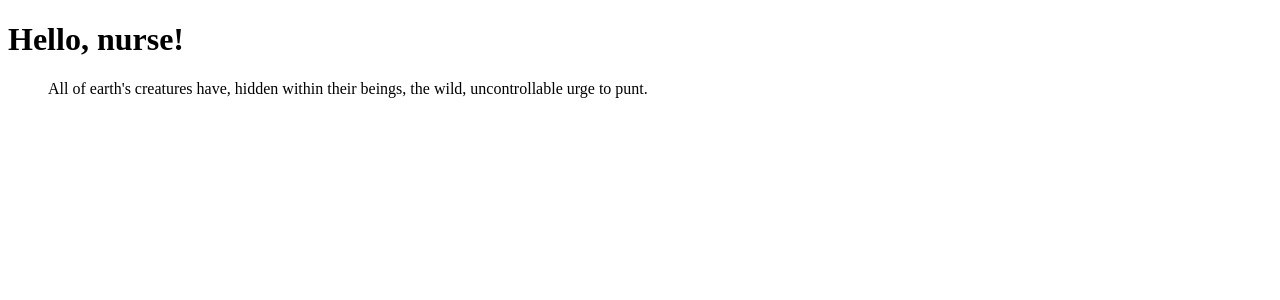
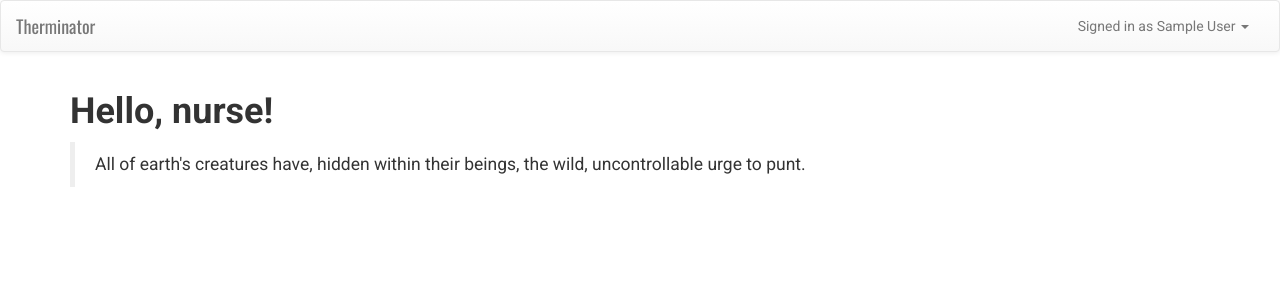
Before and after one commit to jparker/therminator_server, a Flask app: page / in a window 1280 px wide. Shown: the top 300 px of the page. Run offline with Flask 2, Linux system fonts and the light colour scheme; the visitor is signed in with stand-in values (Sample User, id 1); data comes from the database, SQL or seed files in the repository; some libraries are stand-ins or nearby versions.

Commit message:
restart tests from scratch, sign in and sign out views

```diff
--- a/therminator/__init__.py
+++ b/therminator/__init__.py
@@ -15,4 +15,4 @@ bcrypt = Bcrypt(app)
 login_manager = LoginManager()
 login_manager.init_app(app)
 
-import therminator.views, therminator.api.views
+import therminator.views
--- a/therminator/models.py
+++ b/therminator/models.py
@@ -24,6 +24,15 @@ class User(db.Model, UserMixin):
     def __repr__(self):
         return '<User id={} email={}>'.format(self.id, self.email)
 
+    def is_correct_password(self, plaintext):
+        return bcrypt.check_password_hash(self.password, plaintext)
+
+    @validates('name')
+    def validates_name(self, key, value):
+        if not value:
+            raise ValueError("name can't be blank")
+        return value
+
     @validates('password')
     def validates_password(self, key, value):
         return bcrypt.generate_password_hash(
--- /dev/null
+++ b/therminator/static/base.css
@@ -0,0 +1,17 @@
+@import url('https://fonts.googleapis.com/css?family=Oswald|Roboto:400,700');
+
+body {
+  font-family: Roboto, "Helvetica Neue", Helvetica, Arial, sans-serif;
+}
+
+h1, h2, h3 {
+  font-weight: bold;
+}
+
+h1 small, h2 small, h3 small {
+  font-family: Oswald, "Helvetica Neue", Helvetica, Arial, sans-serif;
+}
+
+.btn, .control-label, .navbar-brand {
+  font-family: Oswald, "Helvetica Neue", Helvetica, Arial, sans-serif;
+}
--- /dev/null
+++ b/therminator/templates/base.html
@@ -0,0 +1,91 @@
+<!DOCTYPE html>
+<html lang="en">
+  <head>
+    <title>
+      Therminator
+      {% if self.title() %}/ {% block title %}{% endblock %}{% endif %}
+    </title>
+    <meta charset="utf-8">
+    <meta name="viewport" content="width=device-width, initial-scale=1 shrink-to-fit=no">
+    <link rel="stylesheet"
+          href="https://maxcdn.bootstrapcdn.com/bootstrap/3.3.7/css/bootstrap.min.css"
+          integrity="sha384-BVYiiSIFeK1dGmJRAkycuHAHRg32OmUcww7on3RYdg4Va+PmSTsz/K68vbdEjh4u"
+          crossorigin="anonymous">
+    <link rel="stylesheet"
+          href="https://maxcdn.bootstrapcdn.com/bootstrap/3.3.7/css/bootstrap-theme.min.css"
+          integrity="sha384-rHyoN1iRsVXV4nD0JutlnGaslCJuC7uwjduW9SVrLvRYooPp2bWYgmgJQIXwl/Sp"
+          crossorigin="anonymous">
+    <link rel="stylesheet" href="{{ url_for('static', filename='base.css') }}">
+  </head>
+  <body>
+    <nav class="navbar navbar-default">
+      <div class="container-fluid">
+        <div class="navbar-header">
+          <button type="button" class="navbar-toggle collapsed" data-toggle="collapse" data-target="navbar-collapse" aria-expanded="false">
+            <span class="sr-only">Toggle navigation</span>
+            <span class="icon-bar"></span>
+            <span class="icon-bar"></span>
+            <span class="icon-bar"></span>
+          </button>
+          <a class="navbar-brand" href="/">Therminator</a>
+        </div>
+        <div class="collapse navbar-collapse" id="navbar-collapse">
+          {% if current_user.is_authenticated %}
+            <ul class="nav navbar-nav navbar-right">
+              <li>
+                <a href="#" data-toggle="dropdown">
+                  Signed in as {{ current_user.name }}
+                  <span class="caret"></span>
+                </a>
+                <ul class="dropdown-menu">
+                  <li>
+                    <a href="{{ url_for('sign_out') }}">
+                      <span class="glyphicon glyphicon-log-out" aria-hidden="true"></span>
+                      Sign out
+                    </a>
+                  </li>
+                </ul>
+              </li>
+            </ul>
+          {% else %}
+            <p class="navbar-text navbar-right">
+            <a class="navbar-link" href="{{ url_for('sign_in') }}">Sign in</a>.
+            </p>
+          {% endif %}
+        </div>
+      </div>
+    </nav>
+    <div class="container">
+      {% with messages = get_flashed_messages(with_categories=True) %}
+        {% for category, msg in messages %}
+          <div class="alert alert-{{ category }} alert-dismissable" role="alert">
+            <button type="button" class="close" data-dismiss="alert" aria-label="close">
+              <span class="glyphicon glyphicon-remove" aria-hidden="true"> </span>
+              <span class="sr-only">Dismiss</span>
+            </button>
+            {% if category == 'success' %}
+              <span class="glyphicon glyphicon-ok" aria-hidden="true"></span>
+            {% elif category == 'danger' %}
+              <span class="glyphicon glyphicon-exclamation-sign" aria-hidden="true"></span>
+            {% else %}
+              <span class="glyphicon glyphicon-info-sign" aria-hidden="true"></span>
+            {% endif %}
+            {{ msg }}
+          </div>
+        {% endfor %}
+      {% endwith %}
+
+      {% block content %}{% endblock %}
+
+    </div>
+    <script src="https://code.jquery.com/jquery-3.1.1.slim.min.js"
+            integrity="sha384-A7FZj7v+d/sdmMqp/nOQwliLvUsJfDHW+k9Omg/a/EheAdgtzNs3hpfag6Ed950n"
+            crossorigin="anonymous">
+    </script>
+    <script src="https://maxcdn.bootstrapcdn.com/bootstrap/3.3.7/js/bootstrap.min.js"
+            integrity="sha384-Tc5IQib027qvyjSMfHjOMaLkfuWVxZxUPnCJA7l2mCWNIpG9mGCD8wGNIcPD7Txa"
+            crossorigin="anonymous">
+    </script>
+    <script src="https://use.fontawesome.com/0023b647d4.js"></script>
+  </body>
+</html>
--- a/therminator/templates/hello.html
+++ b/therminator/templates/hello.html
@@ -1,14 +1,8 @@
-<!DOCTYPE html>
-<html lang="en">
-  <head>
-    <title>Hello, nurse!</title>
-    <meta charset="utf-8">
-  </head>
-  <body>
-    <h1>Hello, nurse!</h1>
-    <blockquote>
-      All of earth's creatures have, hidden within their beings, the wild,
-      uncontrollable urge to punt.
-    </blockquote>
-  </body>
-</html>
+{% extends "base.html" %}
+{% block content %}
+<h1>Hello, nurse!</h1>
+<blockquote>
+  All of earth's creatures have, hidden within their beings, the wild,
+  uncontrollable urge to punt.
+</blockquote>
+{% endblock %}
--- a/therminator/views.py
+++ b/therminator/views.py
@@ -1,6 +1,60 @@
-from flask import render_template
-from . import app
+from flask import flash, redirect, render_template, request, url_for
+from flask_login import current_user, login_user, logout_user
+import logging
+from urllib.parse import urljoin, urlparse
+
+from . import app, login_manager
+from .forms import SignInForm
+from .models import User
+
+@login_manager.user_loader
+def load_user(user_id):
+    return User.query.get(user_id)
 
 @app.route('/')
 def hello():
     return render_template('hello.html')
+
+@app.route('/sign-in', methods=['GET', 'POST'])
+def sign_in():
+    form = SignInForm()
+    target = get_redirect_target()
+    if form.validate_on_submit():
+        user = User.query.filter_by(email=form.email.data).first()
+        if user and user.is_correct_password(form.password.data):
+            app.logger.info('User {!r} signed in'.format(user.email))
+            login_user(user)
+            flash('You have successfully signed in.', 'success')
+            return redirect_back('hello')
+        else:
+            app.logger.warning('User {!r} failed to sign in'.format(form.email.data))
+            flash('Invalid email address or password.', 'danger')
+    return render_template('sign_in.html', form=form)
+
+@app.route('/sign-out', methods=['GET', 'DELETE'])
+def sign_out():
+    app.logger.info('User {!r} signed out'.format(current_user.email))
+    logout_user()
+    flash('You have successfully signed out.', 'info')
+    return redirect(url_for('hello'))
+
+
+def get_redirect_target():
+    for target in request.values.get('next'), request.referrer:
+        if not target:
+            continue
+        if is_safe_url(target):
+            return target
+    return None
+
+def redirect_back(default, **params):
+    target = request.form['next']
+    if not target or not is_safe_url(target):
+        target = url_for(default, **params)
+    return redirect(target)
+
+def is_safe_url(url):
+    ref_url = urlparse(request.host_url, url)
+    test_url = urlparse(urljoin(request.host_url, url))
+    return test_url.scheme in ('http', 'https') \
+        and ref_url.netloc == test_url.netloc
```
Also changed, not shown: therminator/api/views.py (deleted, +0 -33 lines), therminator/forms.py (added, +8 -0 lines), therminator/templates/sign_in.html (added, +24 -0 lines), therminator/tests/base.py (+1 -1 lines), therminator/tests/test_api_v1.py (deleted, +0 -36 lines), therminator/tests/test_user.py (added, +34 -0 lines), 1 other file.
